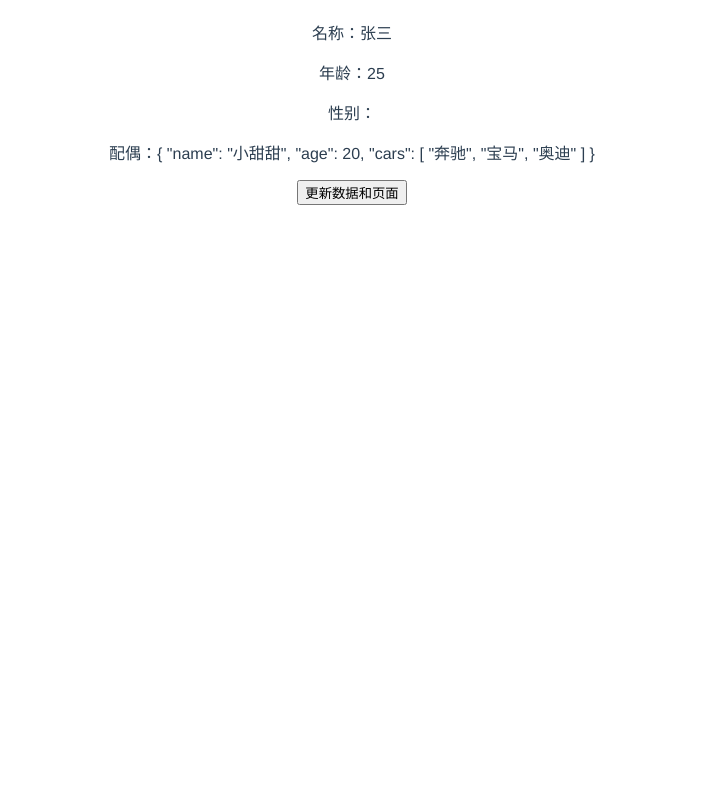
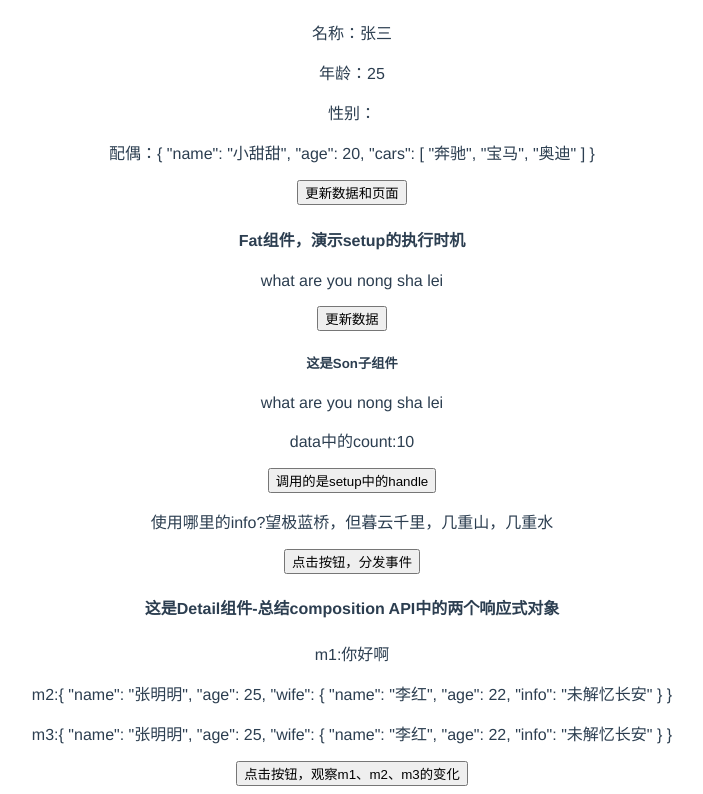
Before and after one commit to bcygsws/vue3_learn, a Vue app: page / in a window 1280 px wide. Shown: the part 644-1438 px from the top of the page, without its empty margins (288-991 px from the left). Before the commit the page ends 857 px from the top, so only its background shows below. Built offline with nearby package versions, Linux system fonts and the light colour scheme.

Commit message:
:memo: ref和reactive响应式的一些细节

```diff
--- /dev/null
+++ b/src/components/update/Detail.vue
@@ -0,0 +1,61 @@
+<template>
+  <h4>这是Detail组件-总结composition API中的两个响应式对象</h4>
+  <p>m1:{{ m1 }}</p>
+  <p>m2:{{ m2 }}</p>
+  <p>m3:{{ m3 }}</p>
+  <button @click="handle">点击按钮，观察m1、m2、m3的变化</button>
+</template>
+<script lang="ts">
+/**
+ *
+ * @ ref和reactive的一些细节
+ * 1.ref和reactive是composition API的两个响应式API
+ * 2.ref主要用基本数据类型的响应式，reactive用于深度的响应式数据
+ * 3.ref也可以处理对象和数组(在setup中要多加一个.value,而reactive方式不需要.value)，
+ * 当ref中传入对象或数组时，系统内部会用reactive来处理它（打印m3，能看到里面包含代理对象）
+ * 4.ref内部是通过getter/setter来实现数据劫持的
+ * 5.proxy内部通过Proxy对象拦截传入的属性对象的任何属性的任何操作（多达13种操作），通过反射对象Reflect来处理Proxy
+ * 拦截的属性的操作
+ * 6.ref在setup中处理时，const user=ref('dfaggfa');要添加一个value(user.value才能拿到值)，才能拿到值；
+ * 在模板中处理它时，系统会自动加value,不用带value
+ *
+ *
+ *
+ */
+import { defineComponent, ref, reactive } from 'vue';
+export default defineComponent({
+  name: 'Detail',
+  setup() {
+    const m1 = ref('你好啊');
+    const m2 = reactive({
+      name: '张明明',
+      age: 25,
+      wife: {
+        name: '李红',
+        age: 22,
+        info: '未解忆长安'
+      }
+    });
+    const m3 = ref({
+      name: '张明明',
+      age: 25,
+      wife: {
+        name: '李红',
+        age: 22,
+        info: '未解忆长安'
+      }
+    });
+    function handle() {
+      m1.value += '~';
+      m2.wife.info += '**';
+      m3.value.wife.info += '&&';
+    }
+    return {
+      m1,
+      m2,
+      m3,
+      handle
+    };
+  }
+});
+</script>
--- /dev/null
+++ b/src/components/update/Fat.vue
@@ -0,0 +1,41 @@
+<template>
+  <h4>Fat组件，演示setup的执行时机</h4>
+  <!-- setup中数据渲染 -->
+  <p>{{ msg }}</p>
+  <button @click="handle">更新数据</button>
+  <!-- msg里的数据传递给子组件 -->
+  <!-- 在Son子组件中，点击按钮分发事件 -->
+  <Son :cmsg="msg" msg2="真香啊" @emitxx="handleEvent"></Son>
+  <!-- 演示ref和reactive的细节 -->
+  <Detail></Detail>
+</template>
+<script lang="ts">
+// setup的执行时机
+import { defineComponent, ref } from 'vue';
+import Son from './Son.vue';
+import Detail from './Detail.vue';
+export default defineComponent({
+  name: 'Fat',
+  // 注册组件
+  components: {
+    Son,
+    Detail
+  },
+  setup() {
+    let msg = ref('what are you nong sha lei');
+    function handle() {
+      // 点击按钮更新数据
+      msg.value += '***';
+    }
+    // 子组件Son分发的事件名称，emitxxx,传递的参数'***'
+    function handleEvent(val: string) {
+      msg.value += val;
+    }
+    return {
+      msg,
+      handle,
+      handleEvent
+    };
+  }
+});
+</script>
--- /dev/null
+++ b/src/components/update/Son.vue
@@ -0,0 +1,94 @@
+<template>
+  <h5>这是Son子组件</h5>
+  <!-- 父组件传递的数据 -->
+  <p>{{ cmsg }}</p>
+  <!-- 子组件中data返回的属性会和setup中返回的属性合并，成组件的属性，重名setup中的优先 -->
+  <p>data中的count:{{ count }}</p>
+  <button @click="handle">调用的是setup中的handle</button>
+  <!-- setup中的info和data中的info重名，setup中优先使用 -->
+  <p>使用哪里的info?{{ info }}</p>
+  <!-- 点击按钮，分发事件emitxx -->
+  <button @click="toFat">点击按钮，分发事件</button>
+</template>
+<script lang="ts">
+/**
+ *
+ * @ 一、setup的执行时机
+ * 1.1 中返回的是一个对象myRef或方法，对象或方法可以在模板中直接使用；但是ref方式定义的对象，在setup内操作时，
+ * 需要使用myRef.value
+ * 1.2 setup在beforeCreate生命周期钩子之前执行,而且只执行一次
+ * 1.3 setup在执行时，组件还没有创建出来(mounted阶段组件创建完成)，this还不能使用，就不能通过this调用
+ * data/computed/props/methods
+ *
+ * 二、setup的返回值
+ * 2.1 setup的返回值一般是一个对象，这个对象的属性和方法，可以提供给模板直接使用
+ * 2.2 setup返回对象中的属性，会和data函数（vue3仍然可以写）中返回对象的属性合并成组件的属性
+ * 2.3 setup返回独享中方法，会和methods中定义的方法合并成组件的方法
+ * 2.4 如果键名或方法名重复，setup中的属性或方法优先
+ * 2.5 但最好不要混合用，现在使用的是vue3版本
+ *
+ * 三、setup的参数
+ * setup(props,context){
+ *    return {};
+ * }
+ *
+ * props：包含了props配置声明且传了的所有属性的对象
+ * props.cmsg可以拿到传入的属性值
+ *
+ *
+ *
+ *
+ *
+ *
+ */
+import { defineComponent, ref } from 'vue';
+export default defineComponent({
+  name: 'Son',
+  data() {
+    return {
+      count: 10
+      // 同名时，setup中的属性优先，data中的info会被setup中info取代
+      // info: '曾经沧海难为水'
+    };
+  },
+  methods: {
+    // 同名的方法，setup中返回的方法优先使用
+    // handle() {
+    //   console.log('调用了methods的handle?');
+    //   this.count += 1;
+    // }
+  },
+  // 接收父组件Fat传递的数据
+  props: ['cmsg'],
+  beforeCreate() {
+    console.log('钩子beforeCreate执行了');
+  },
+  setup(props, context) {
+    // 项目中，常用解构的方法书写，不直接写context
+    // setup(props, {attrs,slots,emit}) {
+    // 1.props包含了props配置声明且传入的所有属性对象
+    console.log(props); // Proxy {cmsg:'what are you nong sha lei'}
+    console.log(props.cmsg);
+    // 2.context 参数也是是一个对象
+    console.log(context);
+    // 2.1 context.attrs是用于获取当前组件标签上的未在props上声明的属性对象
+    console.log(context.attrs);
+    console.log(context.attrs.msg2);
+    // 2.2 context.emit是用于分发事件的
+    console.log(context.emit);
+
+    console.log('setup在beforeCrete之前执行了~');
+    function handle() {
+      console.log('调用了setup中的handle');
+    }
+    // 模拟的实际上是子组件向父组件传值，改变了父组件中的msg的值，而这个msg值又是响应式的，会影响当前子组件zhong
+    function toFat() {
+      // 分发事件
+      // context.emit('父组件中@的事件名',传给父组件的参数)
+      context.emit('emitxx', '***');
+    }
+    const info = ref('望极蓝桥，但暮云千里，几重山，几重水');
+    return { info, handle, toFat };
+  }
+});
+</script>
--- a/src/views/Home.vue
+++ b/src/views/Home.vue
@@ -8,6 +8,7 @@
     <!-- setup和ref使用演示组件 -->
     <Learn></Learn>
     <Update></Update>
+    <Fat></Fat>
   </div>
 </template>
 
@@ -17,6 +18,7 @@
 import HelloWorld from '../components/HelloWorld.vue';
 import Learn from '../components/setup_ref/Learn.vue';
 import Update from '../components/update/Update.vue';
+import Fat from '../components/update/Fat.vue';
 import { defineComponent } from 'vue';
 // 暴露出一个定义好的组件
 export default defineComponent({
@@ -26,7 +28,8 @@ export default defineComponent({
     // 注册一个子组件
     HelloWorld,
     Learn,
-    Update
+    Update,
+    Fat
   },
   // setup相当于一个回调函数，里面返回的任何对象，对象的属性和方法，在模板中可以直接使用
   setup() {
```
Also changed, not shown: src/components/update/Update.vue (line endings or trailing spaces), 1 other file (tests, documents, lock files or other folders).
